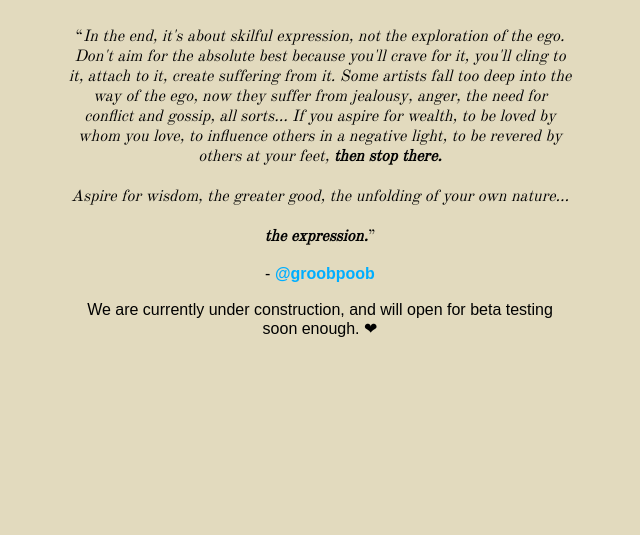
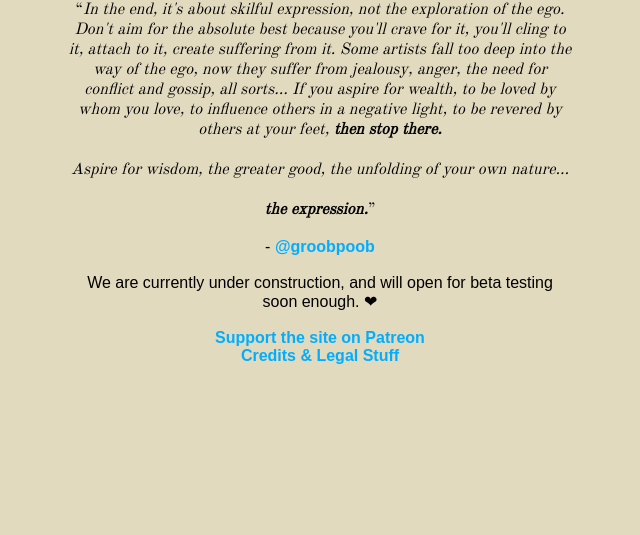
Before and after one commit to pantsmo-de/pantsmo-de.github.io, a plain HTML site: page index.html in a window 1280 px wide. Shown: the part 265-800 px from the top of the page, without its empty margins (324-964 px from the left). Drawn offline with nearby package versions, Linux system fonts and the light colour scheme; a web font is replaced by a local one.

Commit message:
Added links

```diff
--- a/index.html
+++ b/index.html
@@ -22,7 +22,9 @@
 		Some artists fall too deep into the way of the ego, now they suffer from jealousy, anger, the need for conflict and gossip, all sorts... If you aspire for wealth, to be loved by whom you love, to influence others in a negative light, to be revered by others at your feet, <b>then stop there.</b><br><br>Aspire for wisdom, the greater good, the unfolding of your own nature...<br><br><b>the expression.</b></i></q>
 		<br><br>- <a href="https://pantsmo.de/u/groobpoob/">@groobpoob</a><br><br>
 
-		We are currently under construction, and will open for beta testing soon enough. &#10084;
+		We are currently under construction, and will open for beta testing soon enough. &#10084;<br><br>
+		<a href="https://patreon.com/pantsmode/">Support the site on Patreon</a><br>
+		<a href="credits.html">Credits & Legal Stuff</a>
 	</div>
 	</body>
 </html>
```
